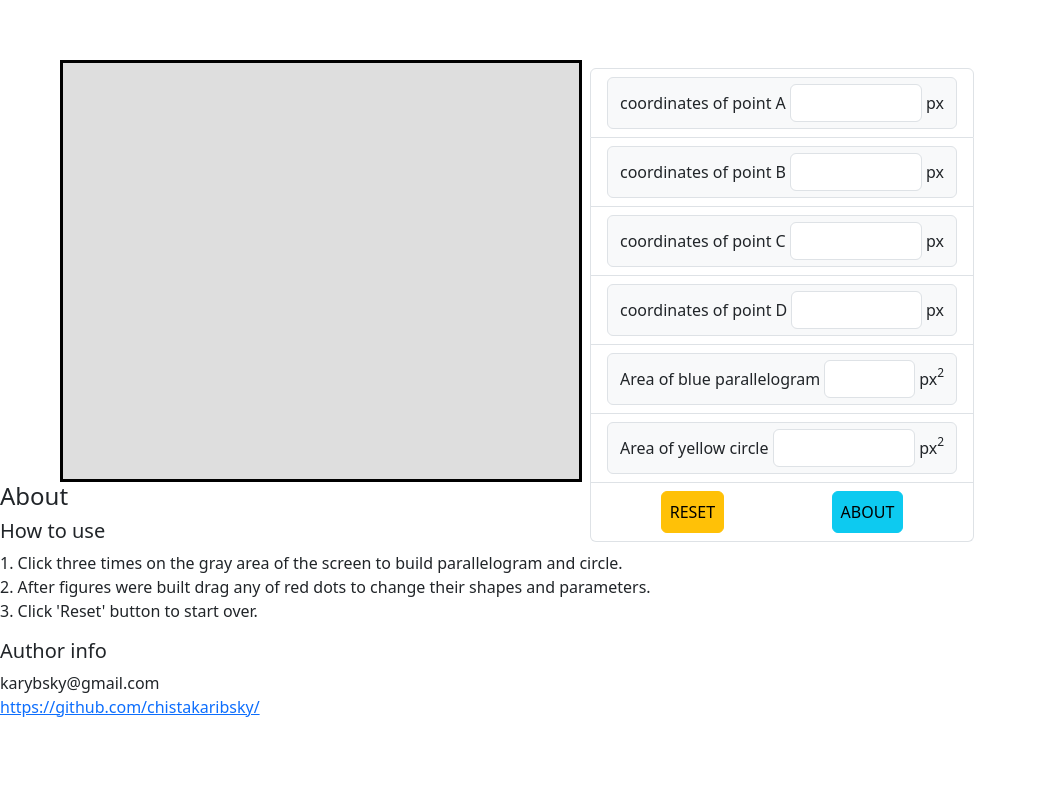
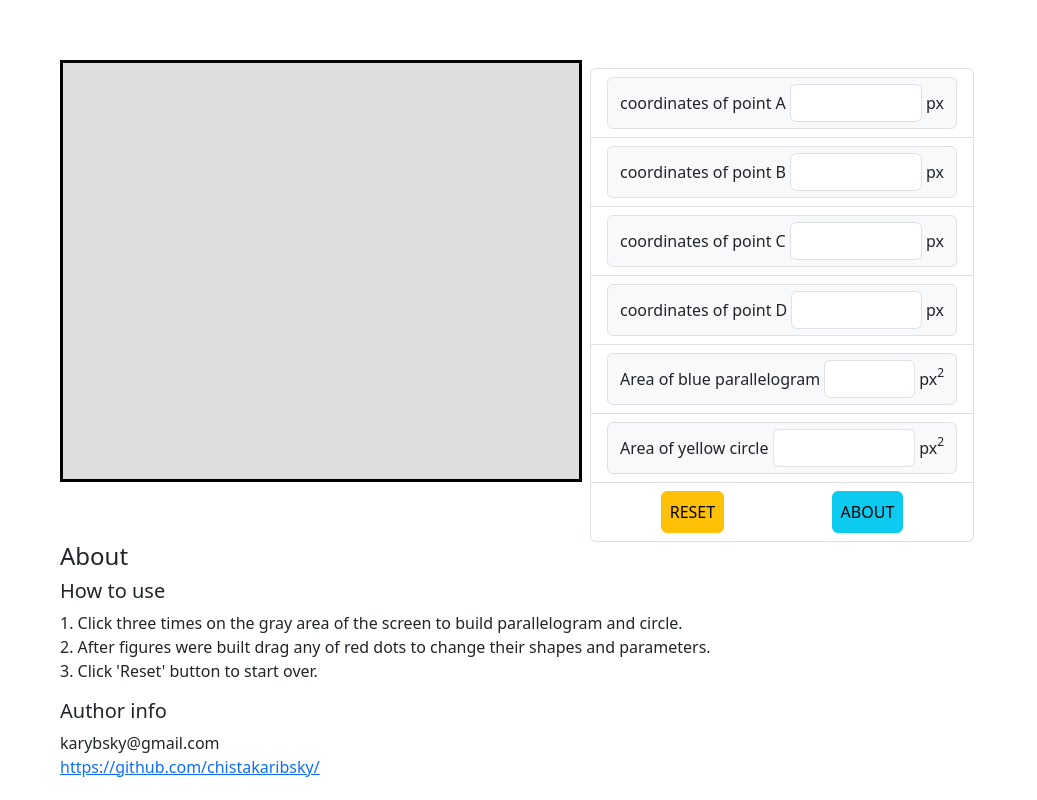
Before and after one commit to chistakaribsky/circle_from_parallelogram, a plain HTML site: page index.html in a window 1280 px wide. Both pictures are taken after a click on the button "ABOUT". Shown: the whole page, without its empty margins (0-1037 px from the left). Drawn offline with nearby package versions, Linux system fonts and the light colour scheme.

Commit message:
added left margins

```diff
--- a/styles.css
+++ b/styles.css
@@ -15,6 +15,7 @@ body{
   justify-content: space-between;
   margin-top: 60px;
   margin-left: 60px;
+  margin-bottom: 60px;
 }
 
 #canvas{
@@ -35,3 +36,7 @@ body{
   display: flex;
   flex-direction: column;
 }
+
+.info{
+  margin-left: 60px;
+}
```
